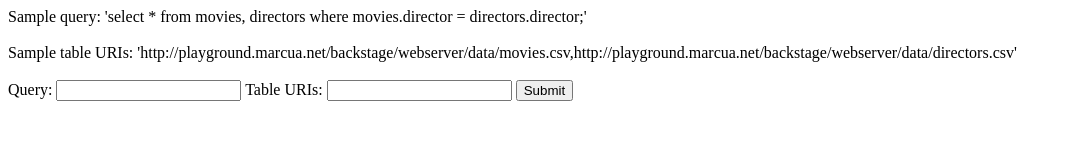
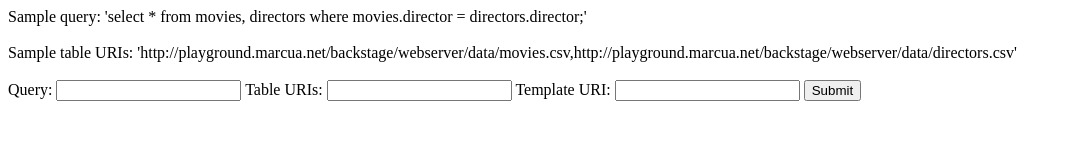
Before and after one commit to marcua/backstage, a plain HTML site: page webserver/db.html in a window 1280 px wide. Shown: the whole page, without its empty margins (0-1071 px from the left). Drawn offline with Linux system fonts and the light colour scheme.

Commit message:
fixed templating

```diff
--- a/webserver/db.html
+++ b/webserver/db.html
@@ -14,6 +14,7 @@ Sample table URIs: 'http://playground.marcua.net/backstage/webserver/data/movies
 
 Query: <input type="text" name="query"></input>
 Table URIs: <input type="text" name="uri"></input>
+Template URI: <input type="text" name="templatefile"></input>
 <input type="submit"></input>
 </form>
 </html>
```
Also changed, not shown: 1 other file.
